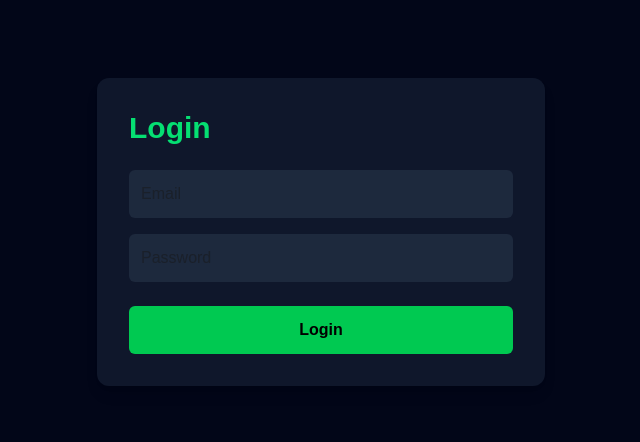
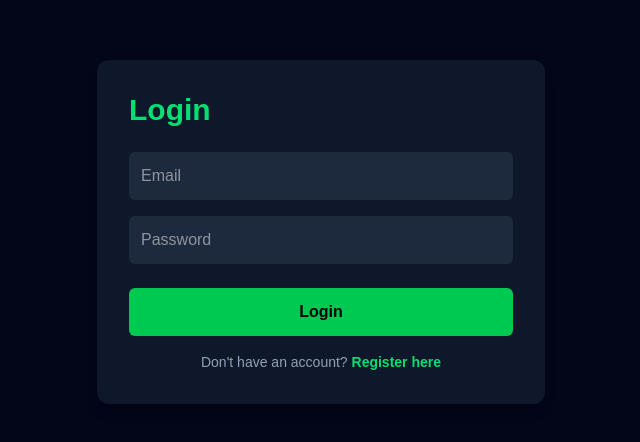
Before and after one commit to GOSTECH21/S4C-platform, a Next.js app: page /login in a window 1280 px wide. Shown: the part 168-610 px from the top of the page, without its empty margins (319-959 px from the left). Built offline with nearby package versions, Linux system fonts and the light colour scheme; no server answers.

Commit message:
Add working Supabase login flow

```diff
--- a/app/layout/Navbar.tsx
+++ b/app/layout/Navbar.tsx
@@ -20,7 +20,7 @@ export default function Navbar() {
         <div className="flex gap-3">
           <Link
             href="/login"
-            className="rounded-lg border border-slate-700 px-4 py-2 hover:bg-slate-800"
+            className="rounded-lg border border-slate-600 px-4 py-2 text-white hover:bg-slate-800"
           >
             Login
           </Link>
--- a/app/login/page.tsx
+++ b/app/login/page.tsx
@@ -1,26 +1,65 @@
+"use client";
+
+import { useState } from "react";
+import { supabase } from "../lib/supabase";
+import Link from "next/link";
+
 export default function LoginPage() {
+  const [email, setEmail] = useState("");
+  const [password, setPassword] = useState("");
+
+  async function handleLogin() {
+    const { error } = await supabase.auth.signInWithPassword({
+      email,
+      password,
+    });
+
+    if (error) {
+      alert(error.message);
+      return;
+    }
+
+    alert("Login successful");
+    window.location.href = "/admin/match-centre";
+  }
+
   return (
-    <main className="min-h-screen bg-slate-950 flex items-center justify-center">
+    <main className="flex min-h-screen items-center justify-center bg-slate-950 text-white">
       <div className="w-full max-w-md rounded-xl bg-slate-900 p-8 shadow-lg">
-        <h1 className="text-3xl font-bold text-green-400 mb-6">
-          Login
-        </h1>
+        <h1 className="mb-6 text-3xl font-bold text-green-400">Login</h1>
 
         <input
           type="email"
           placeholder="Email"
-          className="w-full rounded-md p-3 mb-4 bg-slate-800"
+          className="mb-4 w-full rounded-md bg-slate-800 p-3"
+          value={email}
+          onChange={(e) => setEmail(e.target.value)}
         />
 
         <input
           type="password"
           placeholder="Password"
-          className="w-full rounded-md p-3 mb-6 bg-slate-800"
+          className="mb-6 w-full rounded-md bg-slate-800 p-3"
+          value={password}
+          onChange={(e) => setPassword(e.target.value)}
+          onKeyDown={(e) => {
+            if (e.key === "Enter") handleLogin();
+          }}
         />
 
-        <button className="w-full rounded-md bg-green-500 py-3 font-bold text-black">
+        <button
+          onClick={handleLogin}
+          className="w-full rounded-md bg-green-500 py-3 font-bold text-black"
+        >
           Login
         </button>
+
+        <p className="mt-4 text-center text-sm text-slate-400">
+          Don&apos;t have an account?{" "}
+          <Link href="/register" className="font-semibold text-green-400 hover:underline">
+            Register here
+          </Link>
+        </p>
       </div>
     </main>
   );
--- a/app/register/page.tsx
+++ b/app/register/page.tsx
@@ -66,3 +66,9 @@ export default function RegisterPage() {
     </main>
   );
 }
+<p className="mt-4 text-center text-sm text-slate-400">
+  Already have an account?{" "}
+  <a href="/login" className="font-semibold text-green-400 hover:underline">
+    Login here
+  </a>
+</p>
```
